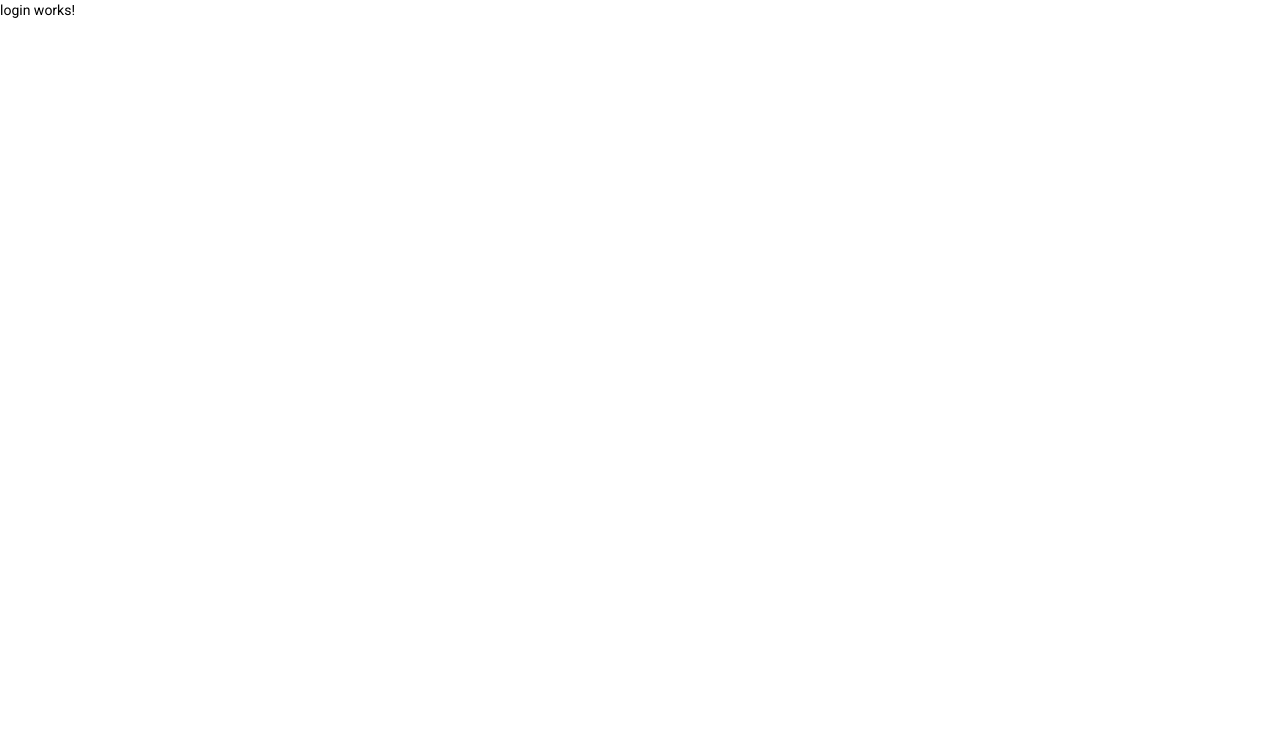
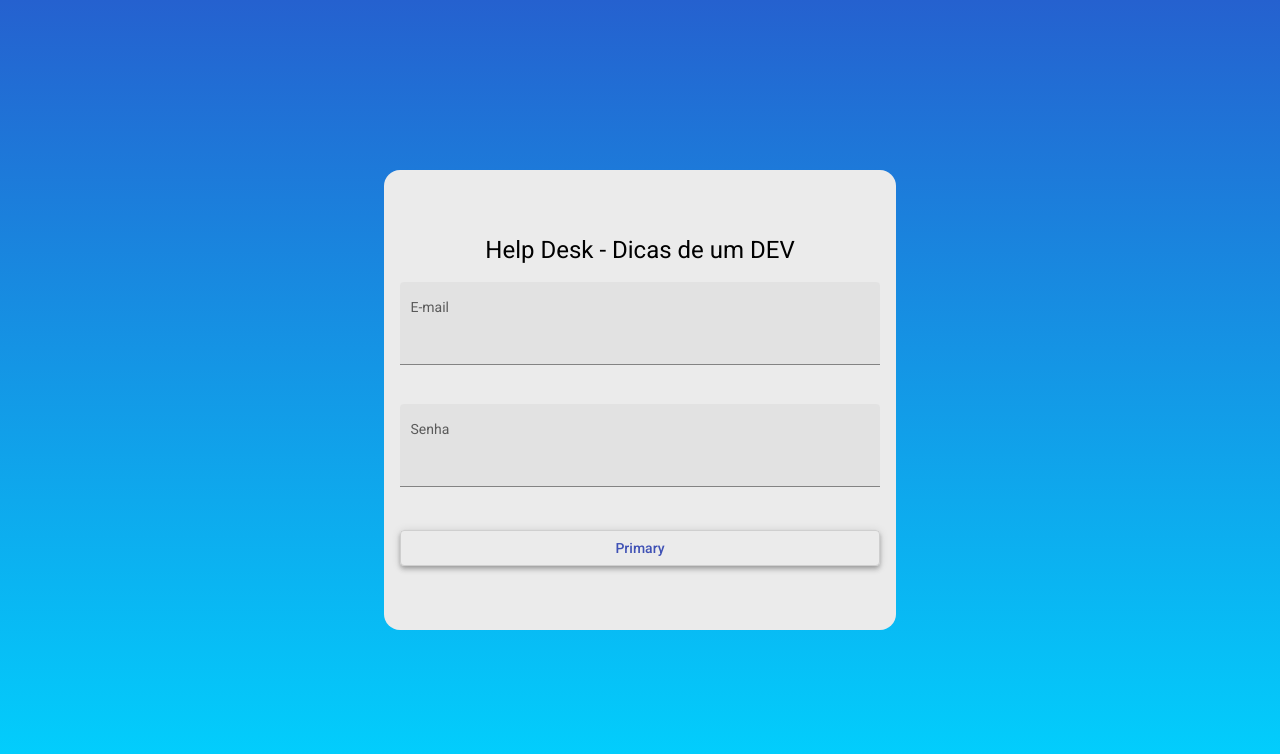
Before and after one commit to luciano-da-cruz-jr/Helpdesk-Angular-Java-Front, an Angular app: page /login in a window 1280 px wide. Shown: the top 754 px of the page. Built offline with nearby package versions, Linux system fonts and the light colour scheme.

Commit message:
Atualizando Angular material 36 V Especial

```diff
--- a/angular.json
+++ b/angular.json
@@ -1,5 +1,8 @@
 {
   "$schema": "./node_modules/@angular/cli/lib/config/schema.json",
+  "cli": {
+    "analytics": "79f1c321-49a1-4d9d-849d-895038e5b8e0"
+  },
   "version": 1,
   "newProjectRoot": "projects",
   "projects": {
--- a/package.json
+++ b/package.json
@@ -10,15 +10,16 @@
   "private": true,
   "dependencies": {
     "@angular/animations": "~12.0.3",
-    "@angular/cdk": "^12.1.0",
+    "@angular/cdk": "~12.1.0-rc.0-sha-e8a9a99bba",
     "@angular/common": "~12.0.3",
     "@angular/compiler": "~12.0.3",
     "@angular/core": "~12.0.3",
     "@angular/forms": "~12.0.3",
-    "@angular/material": "^12.1.0",
+    "@angular/material": "~12.1.0-rc.0-sha-e8a9a99bba",
     "@angular/platform-browser": "~12.0.3",
     "@angular/platform-browser-dynamic": "~12.0.3",
     "@angular/router": "~12.0.3",
+    "ngx-mask": "^12.0.0",
     "ngx-toastr": "^14.0.0",
     "rxjs": "~6.6.0",
     "tslib": "^2.1.0",
--- a/src/app/components/login/login.component.css
+++ b/src/app/components/login/login.component.css
@@ -0,0 +1,49 @@
+.container {
+    height: 100%;
+    background: linear-gradient(180deg, rgba(2,0,36,1) 0%, rgba(37,97,207,1) 0%, rgba(0,212,255,1) 100%);
+    display: flex;
+    align-items: center;
+    justify-content: center;
+ }
+
+ .form {
+    width: 30rem;
+    margin: auto;
+    background-color: rgb(235, 235, 235);
+    padding: 4rem 1rem;
+    border-radius: 1rem;
+ }
+
+ h1 {
+    width: 100%;
+    text-align: center;
+
+ }
+
+ img {
+    height: 15rem;
+    width: 100%;
+    margin: 1.5rem auto 1.5rem auto;
+ }
+
+ .full-width {
+    width: 100%;
+ }
+
+ button {
+    margin-top: 1.5rem;
+ }
+
+ mat-icon {
+    opacity: .6;
+ }
+
+ form {
+    min-width: 150px;
+    max-width: 500px;
+    width: 100%;
+  }
+
+  .full-width {
+    width: 100%;
+  }
--- a/src/app/components/login/login.component.html
+++ b/src/app/components/login/login.component.html
@@ -1 +1,19 @@
-<p>login works!</p>
+<div class="container">
+    <form class="form">
+
+        <h1>Help Desk - Dicas de um DEV</h1>
+
+        <mat-form-field class="full-width" appearance="fill">
+            <mat-label>E-mail</mat-label>
+            <input matInput placeholder="E-mail">
+          </mat-form-field>
+
+          <mat-form-field class="full-width" appearance="fill">
+              <mat-label>Senha</mat-label>
+              <input type="password" matInput placeholder="Senha">
+            </mat-form-field>
+
+          <button class="full-width mat-elevation-z4" mat-stroked-button color="primary">Primary</button>
+      </form>
+
+</div>
```
Also changed, not shown: 1 other file (tests, documents, lock files or other folders).
